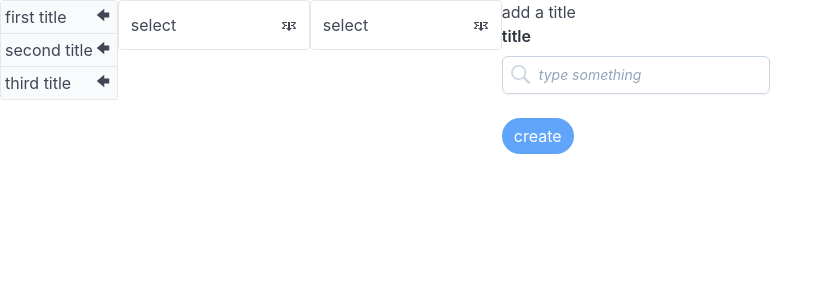
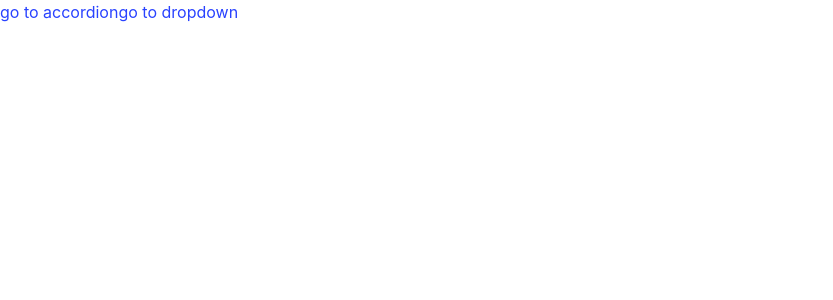
Before and after one commit to judosucks/project2, a React (Create React App) app: page / in a window 1280 px wide. Shown: the top 300 px of the page, without its empty margins (0-833 px from the left). Built offline with nearby package versions, Linux system fonts and the light colour scheme; data requests are answered from the project's data file.

Commit message:
added react practice

```diff
--- a/db.json
+++ b/db.json
@@ -1,3 +1,16 @@
 {
-  "books": []
+  "books": [
+    {
+      "id": "725f",
+      "title": "kkkk"
+    },
+    {
+      "id": "a8ac",
+      "title": ""
+    },
+    {
+      "id": "8d48",
+      "title": ""
+    }
+  ]
 }
--- a/src/App.js
+++ b/src/App.js
@@ -1,47 +1,18 @@
-import AccordionPage from "./pages/AccordionPage";
-import CreateTitlePage from './pages/CreateTitlePage'
-import DropDown from "./component/DropDown";
-import Button from './component/Button'
-import Input from './component/Input'
-import {useContext, useEffect, useState} from "react";
-import ComponentProvider from './provider/component-provider'
-import TitleList from "./pages/TitleList";
-
+import Link from './component/Link'
+import Route from './component/Route';
+import AccordionPage from './pages/AccordionPage'
+import DropDownPage from './pages/DropDownPage'
 function App() {
-  const {fetchBooks} = useContext(ComponentProvider)
-  const [selection,
-    setSelection] = useState(null)
-
-  useEffect(() => {
-    fetchBooks()
-  }, [fetchBooks])
-
-  const handleSelect = (option) => {
-    setSelection(option)
-    console.log('handleselct at app',option)
-  }
-
-  const options = [
-    {
-      label: "red",
-      value: "red"
-    }, {
-      label: "green",
-      value: "green"
-    }, {
-      label: "yellow",
-      value: "yellow"
-    }
-  ]
 
   return (
-    <div className="flex">
-      <AccordionPage/>
-      <DropDown options={options} value={selection} onChange={handleSelect}/>
-      <DropDown options={options} value={selection} onChange={handleSelect}/>
-      <CreateTitlePage/>
+    <div>
+      <Link to='/accordion'>go to accordion</Link>
+      <Link to='/dropdown'>go to dropdown</Link>
+      <div>
+        <Route path='/accordion'><AccordionPage/></Route>
+        <Route path='/dropdown'><DropDownPage/></Route>
+      </div>
     </div>
-
   )
 }
 
--- /dev/null
+++ b/src/component/Link.js
@@ -0,0 +1,15 @@
+import { useContext } from "react"
+import NavigationContext from "../context/navigation"
+
+function Link({to,children}){
+
+const {navigate} = useContext(NavigationContext)
+
+    const handleClick = (event)=>{
+      event.preventDefault()
+      navigate(to)
+    }
+
+    return <a onClick={handleClick}>{children}</a>
+}
+export default Link
--- /dev/null
+++ b/src/component/Route.js
@@ -0,0 +1,11 @@
+import { useContext } from "react";
+import NavigationContext from "../context/navigation";
+
+function Route({path,children}){
+    const {currentPath} = useContext(NavigationContext)
+    if(path === currentPath){
+        return children
+    }
+    return null
+}
+export default Route
--- /dev/null
+++ b/src/context/navigation.js
@@ -0,0 +1,28 @@
+import {createContext,useState,useEffect} from 'react'
+
+const NavigationContext = createContext()
+
+function NavigationProvider({children}){
+
+    const [currentPath,setCurrentPath] = useState(window.location.pathname)
+
+    useEffect(()=>{
+        const handler=()=>{
+        setCurrentPath(window.location.pathname)
+        }
+        window.addEventListener('popstate',handler)
+
+        return ()=>{
+            window.removeEventListener('popstate',handler)
+        }
+    })
+    const navigate =(to)=>{
+        window.history.pushState({},'',to)
+        setCurrentPath(to)
+    }
+
+    return <NavigationContext.Provider value={{ currentPath,navigate}}>{children}</NavigationContext.Provider>
+}
+
+export {NavigationProvider}
+export default NavigationContext
--- a/src/index.js
+++ b/src/index.js
@@ -4,11 +4,13 @@ import './index.css';
 import App from './App';
 import {Provider} from './provider/component-provider';
 import 'bulma/css/bulma.css';
-
+import {NavigationProvider} from './context/navigation';
 const el = document.getElementById('root')
 const root = ReactDOM.createRoot(el)
 root.render(
-    <Provider>
-<App/>
-</Provider>
+    <NavigationProvider>
+
+            <App/>
+
+    </NavigationProvider>
 )
--- /dev/null
+++ b/src/pages/DropDownPage.js
@@ -0,0 +1,41 @@
+
+import DropDown from "../component/DropDown";
+
+import {useContext, useEffect, useState} from "react";
+
+
+function DropDownPage() {
+
+  const [selection,
+    setSelection] = useState(null)
+
+
+  const handleSelect = (option) => {
+    setSelection(option)
+    console.log('handleselct at dropdownpage',option)
+  }
+
+  const options = [
+    {
+      label: "red",
+      value: "red"
+    }, {
+      label: "green",
+      value: "green"
+    }, {
+      label: "yellow",
+      value: "yellow"
+    }
+  ]
+
+  return (
+    <div className="flex">
+
+      <DropDown options={options} value={selection} onChange={handleSelect}/>
+
+    </div>
+
+  )
+}
+
+export default DropDownPage;
```
